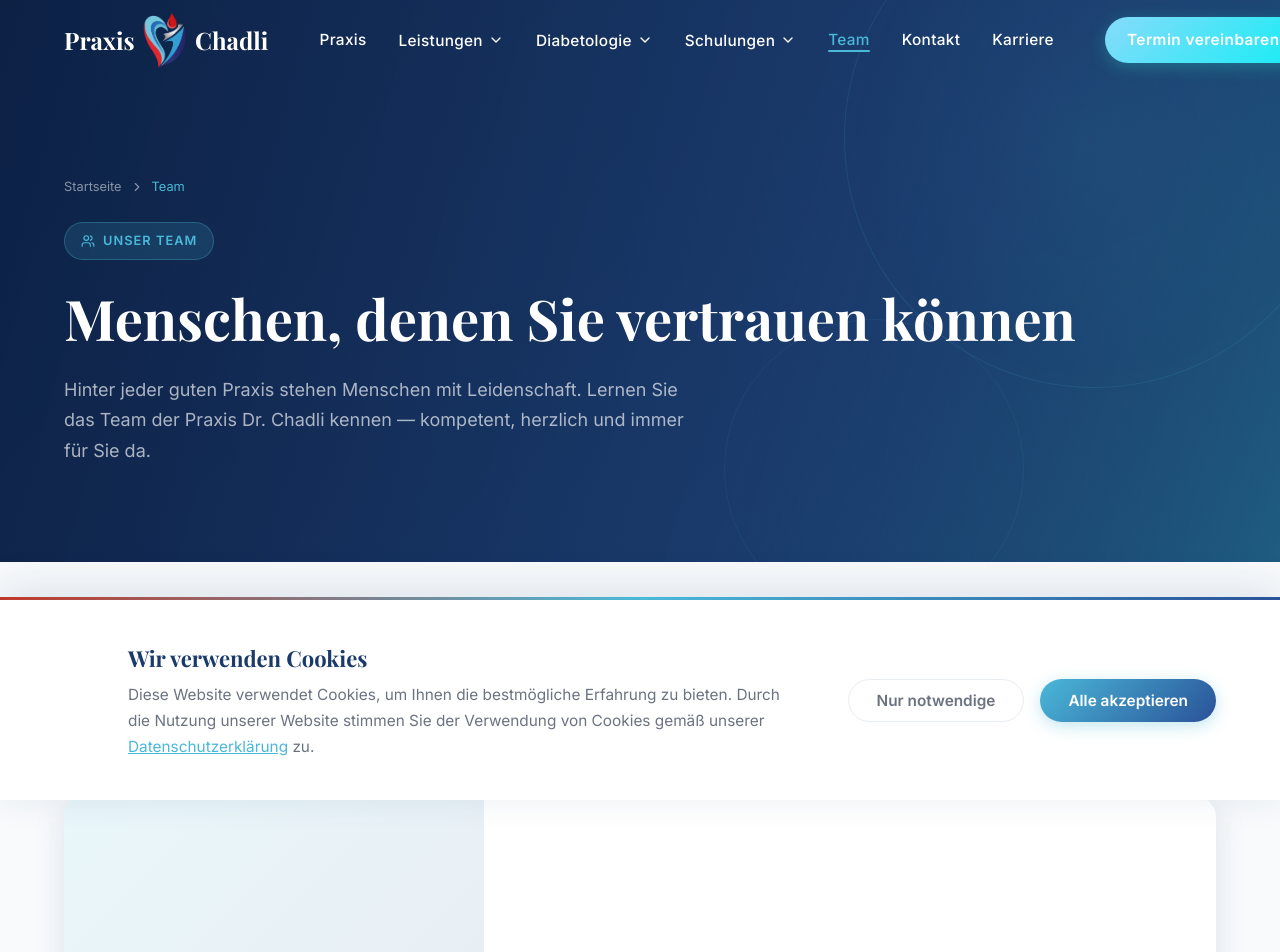
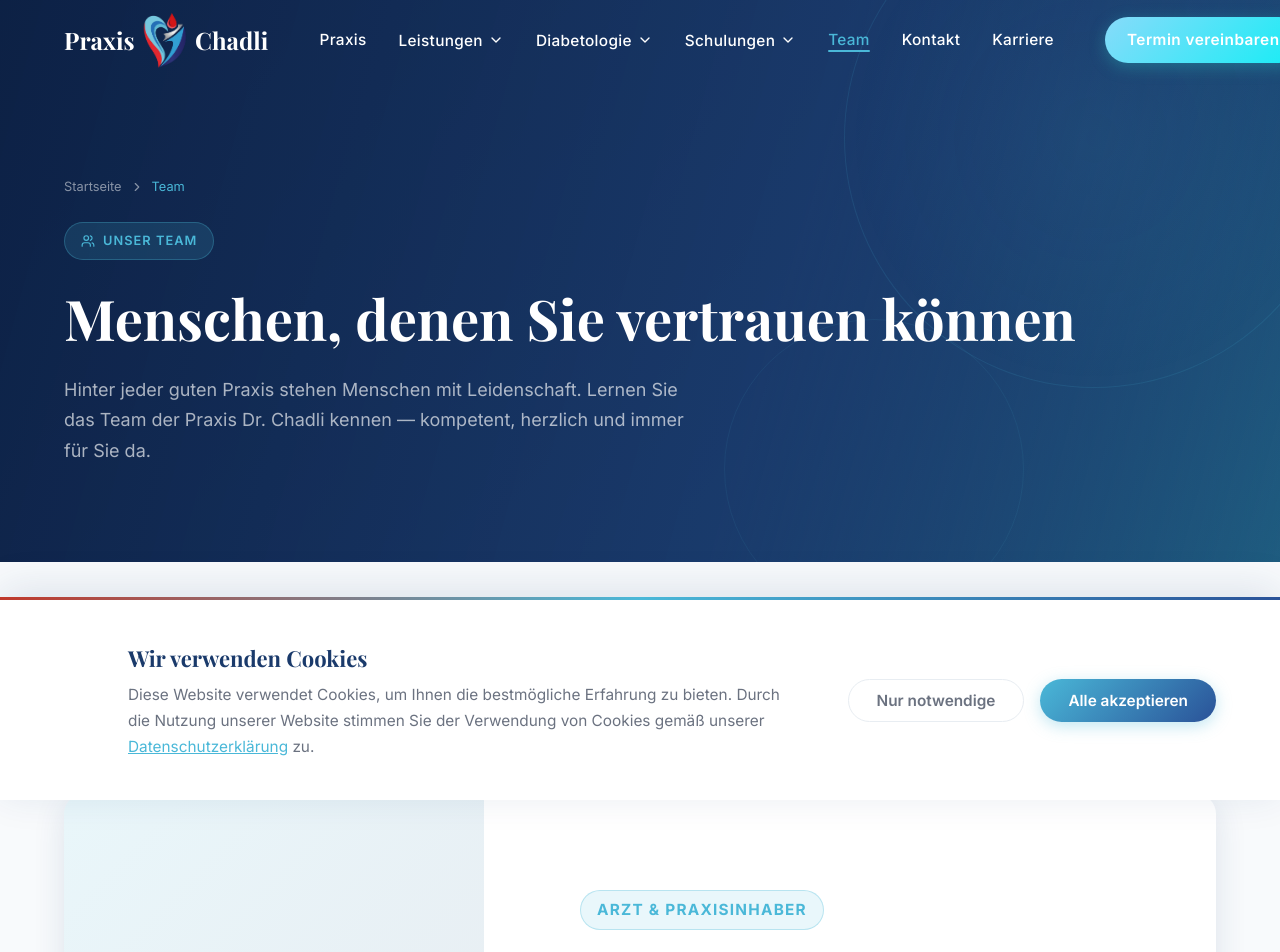
Before and after one commit to Alpy81/doctors-office-demo, a React (Vite) app: page /vita in a window 1280 px wide. Shown: the top 952 px of the page. Built offline with nearby package versions, Linux system fonts and the light colour scheme.

Commit message:
update commit

```diff
--- a/src/pages/Praxis/Praxis.tsx
+++ b/src/pages/Praxis/Praxis.tsx
@@ -108,9 +108,9 @@ export default function Praxis() {
             {/* Text */}
             <div className="praxis-about__content">
               <span className="praxis-about__tag">Unsere Philosophie</span>
-              <h2 className="praxis-about__title">
-                Medizin mit <span>Kompetenz.</span> Zeit für Menschen.
-              </h2>
+            <h2 className="praxis-about__title">Medizin mit Kompetenz.
+              <span>Zeit für Menschen.</span>
+            </h2>
               <p className="praxis-about__text">
                 Ob Vorsorgeuntersuchung, Behandlung akuter Beschwerden oder
                 Betreuung chronischer Erkrankungen — wir nehmen uns Zeit für
--- a/src/pages/Vita/Vita.css
+++ b/src/pages/Vita/Vita.css
@@ -219,11 +219,20 @@
 }
 
 .team-page-doctor__role {
-  font-size: var(--fs-xs);
+  display: inline-flex;
+  align-items: center;
+  gap: 6px;
+  width: fit-content;
+  padding: 6px 16px;
+  background: rgba(74, 184, 216, 0.12);
+  border: 1px solid rgba(74, 184, 216, 0.30);
+  border-radius: var(--radius-full);
+  font-size: var(--fs-sm);
   font-weight: 700;
   color: var(--color-secondary);
-  letter-spacing: 0.10em;
+  letter-spacing: 0.08em;
   text-transform: uppercase;
+  margin-bottom: 4px;
 }
 
 .team-page-doctor__name {
--- a/src/pages/Vita/Vita.tsx
+++ b/src/pages/Vita/Vita.tsx
@@ -39,7 +39,7 @@ export default function Vita() {
 
          {/* ── Arzt ── */}
 <div className="team-page-section">
-            <span className="team-page-eyebrow">Arzt & PRAXISINHABER</span>
+  <h2 className="team-page-section-title">Unser Praxisteam</h2>
   <div className="team-page-doctor">
     <div className="team-page-doctor__image">
       <div className="team-page-doctor__image-placeholder">
@@ -47,9 +47,9 @@ export default function Vita() {
       </div>
     </div>
     <div className="team-page-doctor__body">
-
+      <span className="team-page-doctor__role">Arzt & Praxisinhaber</span>
       <h2 className="team-page-doctor__name">
-                  Fayçal Chadli
+       Heur docteur en médecine Faycal Chadli
       </h2>
       <div className="team-page-doctor__tags">
         <span className="team-page-doctor__tag">Facharzt für Innere Medizin</span>
@@ -74,8 +74,9 @@ export default function Vita() {
                   </div>
                 </div>
                 <div className="team-page-card__body">
+                   <h3 className="team-page-card__name">Nawel Chiali</h3>
                   <span className="team-page-card__role">Teamleitung Medizinische Fachangestellte</span>
-                  <h3 className="team-page-card__name">Nawel Chiali</h3>
+
                 </div>
               </div>
             </div>
@@ -126,7 +127,7 @@ export default function Vita() {
           {/* ── Medizinische Fachangestellte ── */}
           <div className="team-page-section">
             <span className="team-page-eyebrow">Medizinische Fachangestellte</span>
-            <h2 className="team-page-section-title">Unser Praxisteam</h2>
+
             <div className="team-page-grid">
               <div className="team-page-card">
                 <div className="team-page-card__image">
@@ -135,8 +136,8 @@ export default function Vita() {
                   </div>
                 </div>
                 <div className="team-page-card__body">
+                  <h3 className="team-page-card__name">Diana Masalchi</h3>
                   <span className="team-page-card__role">Medizinische Fachangestellte (in Ausbildung)</span>
-                  <h3 className="team-page-card__name">Diana Masalchi</h3>
                   <p className="team-page-card__extra">
                     Stellvertretende Teamleitung Medizinische Fachangestellte
                   </p>
@@ -150,8 +151,8 @@ export default function Vita() {
                   </div>
                 </div>
                 <div className="team-page-card__body">
+                  <h3 className="team-page-card__name">Karolina Paula</h3>
                   <span className="team-page-card__role">Medizinische Fachangestellte</span>
-                  <h3 className="team-page-card__name">Karolina Paula</h3>
                 </div>
               </div>
 
@@ -162,8 +163,8 @@ export default function Vita() {
                   </div>
                 </div>
                 <div className="team-page-card__body">
+                  <h3 className="team-page-card__name">Nelja Zgodic</h3>
                   <span className="team-page-card__role">Medizinische Fachangestellte</span>
-                  <h3 className="team-page-card__name">Nelja Zgodic</h3>
                   <p className="team-page-card__extra">
                     Derzeit in Elternzeit
                   </p>
```
Lines whose indentation alone changed are shown as unchanged.
